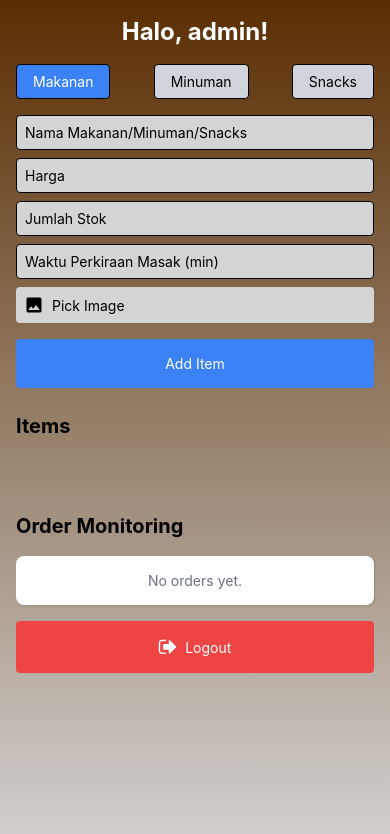
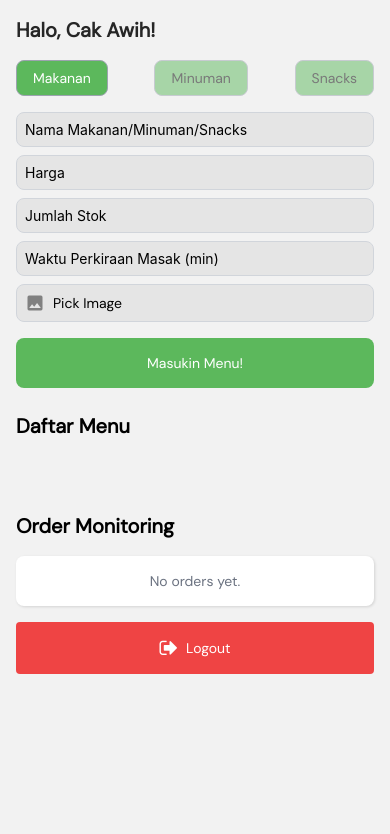
Before and after one commit to rapleeee/tesate, a React Native app: screen /adminPanel in a window 390 px wide. Shown: the top 834 px of the page. Built offline with nearby package versions, Linux system fonts and the light colour scheme; no server answers; the database is empty.

Commit message:
update UI profile

```diff
--- a/App/pages/AdminPanel.js
+++ b/App/pages/AdminPanel.js
@@ -1,7 +1,6 @@
 import React, { useState, useEffect } from 'react';
 import {
   View,
-  Text,
   TextInput,
   TouchableOpacity,
   Alert,
@@ -18,6 +17,7 @@ import * as ImagePicker from 'expo-image-picker';
 import { SafeAreaView } from 'react-native-safe-area-context';
 import { LinearGradient } from 'expo-linear-gradient';
 import { FontAwesome, MaterialIcons } from '@expo/vector-icons';
+import Text from '../Shared/Text';
 
 export default function AdminPanel({ navigation }) {
   const [category, setCategory] = useState('Makanan'); // Current category
@@ -84,34 +84,33 @@ export default function AdminPanel({ navigation }) {
   };
 
   const renderItem = ({ item }) => (
-    <View style={tw`flex-row justify-between items-center border-b p-2 bg-white rounded-lg shadow-md mb-2`}>
+    <View style={tw`bg-white rounded-xl shadow-lg mb-4 w-[48%] mx-[1%] mt-4 p-2 h-52 `}>
       <Image source={{ uri: item.image }} style={tw`w-16 h-16 rounded`} />
-      <View style={tw`flex-1 ml-4`}>
+      <View style={tw`flex-1 mt-2`}>
         <Text style={tw`font-bold text-lg`}>{item.name}</Text>
         <Text>Stock: {item.stock}</Text>
         <Text>Cooking Time: {item.cookingTime} min</Text>
       </View>
-      <TouchableOpacity onPress={() => handleDelete(item.id)} style={tw`bg-red-500 px-4 py-2 rounded`}>
-        <Text style={tw`text-white`}>Delete</Text>
+      <TouchableOpacity onPress={() => handleDelete(item.id)} style={tw`bg-red-500 px-4 py-2 rounded mt-2`}>
+        <Text style={tw`text-white text-center`}>Delete</Text>
       </TouchableOpacity>
     </View>
   );
 
   return (
     <SafeAreaView style={tw`flex-1`}>
-      <LinearGradient colors={['#5A2E02FF', '#D2D0CFFF']} style={tw`flex-1`}>
       <StatusBar barStyle="dark-content" />
       <FlatList
         ListHeaderComponent={
           <View style={tw`p-4`}>
-              <Text style={tw`text-2xl text-white font-bold text-center mb-4`}>Halo, admin!</Text>
+            <Text style={tw`text-xl text-neutral-800 font-bold mb-4`}>Halo, Cak Awih!</Text>
 
             <View style={tw`flex-row justify-between mb-4`}>
               {['Makanan', 'Minuman', 'Snacks'].map((cat) => (
                 <TouchableOpacity
                   key={cat}
                   onPress={() => setCategory(cat)}
-                    style={tw`px-4 border py-2 rounded ${category === cat ? 'bg-blue-500' : 'bg-gray-300'}`}
+                  style={tw`px-4 border border-gray-400 py-2 rounded-lg ${category === cat ? 'bg-[#5CB85C]' : 'bg-[#5CB85C] opacity-50'}`}
                 >
                   <Text style={tw`${category === cat ? 'text-white' : 'text-black'}`}>{cat}</Text>
                 </TouchableOpacity>
@@ -122,42 +121,44 @@ export default function AdminPanel({ navigation }) {
               placeholder="Nama Makanan/Minuman/Snacks"
               value={form.name}
               onChangeText={(text) => setForm({ ...form, name: text })}
-                style={tw`border bg-neutral-300 p-2 mb-2 rounded`}
+              style={tw`border border-gray-300 bg-neutral-200 p-2 mb-2 rounded-lg`}
             />
             <TextInput
               placeholder="Harga"
               value={form.price}
               onChangeText={(text) => setForm({ ...form, price: text })} // Benar: Mengupdate form.price
-                style={tw`border bg-neutral-300 p-2 mb-2 rounded`}
+              style={tw`border border-gray-300 bg-neutral-200 p-2 mb-2 rounded-lg`}
             />
 
             <TextInput
               placeholder="Jumlah Stok"
               value={form.stock}
               onChangeText={(text) => setForm({ ...form, stock: text })}
-                style={tw`border bg-neutral-300 p-2 mb-2 rounded`}
+              style={tw`border border-gray-300 bg-neutral-200 p-2 mb-2 rounded-lg`}
             />
             <TextInput
               placeholder="Waktu Perkiraan Masak (min)"
               value={form.cookingTime}
               onChangeText={(text) => setForm({ ...form, cookingTime: text })}
-                style={tw`border bg-neutral-300 p-2 mb-2 rounded`}
+              style={tw`border border-gray-300 bg-neutral-200 p-2 mb-2 rounded-lg`}
             />
-              <TouchableOpacity onPress={pickImage} style={tw`bg-neutral-300 p-2 mb-4 rounded flex-row items-center`}>
-                <MaterialIcons name="image" size={20} color="black" style={tw`mr-2`} />
+            <TouchableOpacity onPress={pickImage} style={tw`bg-neutral-200 p-2 mb-4 border border-gray-300 roundedlg flex-row items-center`}>
+              <MaterialIcons name="image" size={20} color="gray" style={tw`mr-2`} />
               <Text>Pick Image</Text>
             </TouchableOpacity>
             {form.image ? <Image source={{ uri: form.image }} style={tw`w-24 h-24 mb-4`} /> : null}
-              <TouchableOpacity onPress={handleAdd} style={tw`bg-blue-500 p-4 rounded`}>
-                <Text style={tw`text-white text-center`}>Add Item</Text>
+            <TouchableOpacity onPress={handleAdd} style={tw`bg-[#5CB85C] p-4 rounded-lg`}>
+              <Text style={tw`text-white text-center`}>Masukin Menu!</Text>
             </TouchableOpacity>
 
-              <Text style={tw`text-xl font-bold mt-6 mb-4`}>Items</Text>
+            <Text style={tw`text-xl font-bold mt-6 mb-4`}>Daftar Menu</Text>
           </View>
               }
               data={data}
               renderItem={renderItem}
               keyExtractor={(item) => item.id}
+              numColumns={2}
+  columnWrapperStyle={tw`justify-between`}
               ListFooterComponent={
           <View style={tw`p-4`}>
             <Text style={tw`text-xl font-bold mt-6 mb-4`}>Order Monitoring</Text>
@@ -174,7 +175,6 @@ export default function AdminPanel({ navigation }) {
           </View>
         }
       />
-      </LinearGradient>
     </SafeAreaView>
 
   );
--- a/App/pages/Main.js
+++ b/App/pages/Main.js
@@ -74,7 +74,7 @@ const MainApp = () => {
 
     const fetchData = async () => {
       try {
-        // Ambil data dari koleksi "Makanan"
+        // Ambil data dari database "Makanan"
         const makananSnapshot = await getDocs(collection(db, "Makanan"));
         const makananItems = makananSnapshot.docs.map((doc) => ({
           id: doc.id,
@@ -86,7 +86,7 @@ const MainApp = () => {
           category: doc.data().category || "Makanan",
         }));
 
-        // Ambil data dari koleksi "Minuman"
+        // Ambil data dari database "Minuman"
         const minumanSnapshot = await getDocs(collection(db, "Minuman"));
         const minumanItems = minumanSnapshot.docs.map((doc) => ({
           id: doc.id,
--- a/App/tabbottom/Akun.js
+++ b/App/tabbottom/Akun.js
@@ -31,7 +31,7 @@ export default function Akun() {
 
       if (userDoc.exists()) {
         const userData = userDoc.data();
-        setFullName(userData.fullname || "");
+        setFullName(userData.fullname || "Guest");
         setEmail(userData.email || "Kamu belum set email");
         setPhoneNumber(userData.phoneNumber || "");
         setAddress(userData.address || "Kamu belum set alamat");
@@ -114,13 +114,13 @@ export default function Akun() {
             <View style={tw`bg-neutral-100 py-2 px-4 mb-24 rounded-lg shadow-md border border-gray-200 mb-2`}>
               <Text style={tw`text-base text-neutral-700 text-left`}>{address}</Text>
             </View>
+      <TouchableOpacity style={tw`bg-neutral-800 rounded-t-3xl w-full h-16 flex items-start justify-center mt-24 p-4`} onPress={handleLogout}>
+        <Text>Logout</Text>
+        </TouchableOpacity>
           </View>
-          <View style={tw`my-24`}>
             <Text>Kebijakan Privasi</Text>
             <Text>Riwayat Orderan</Text>
           </View>
-        </View>
-
 
       </ScrollView>
     </SafeAreaView>
```
Lines whose indentation alone changed are shown as unchanged.
